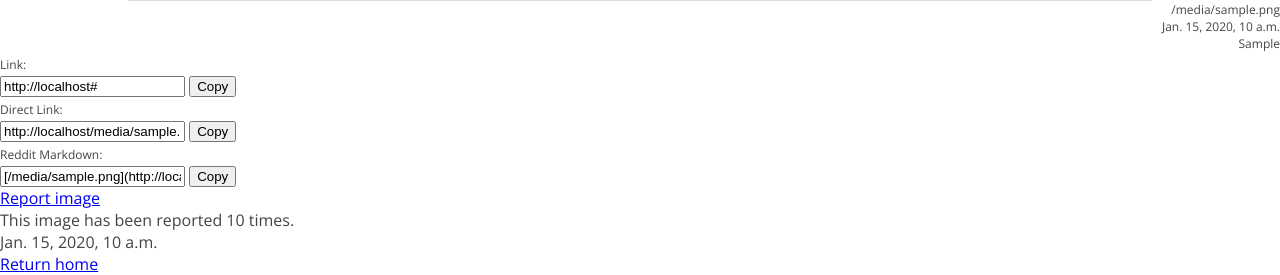
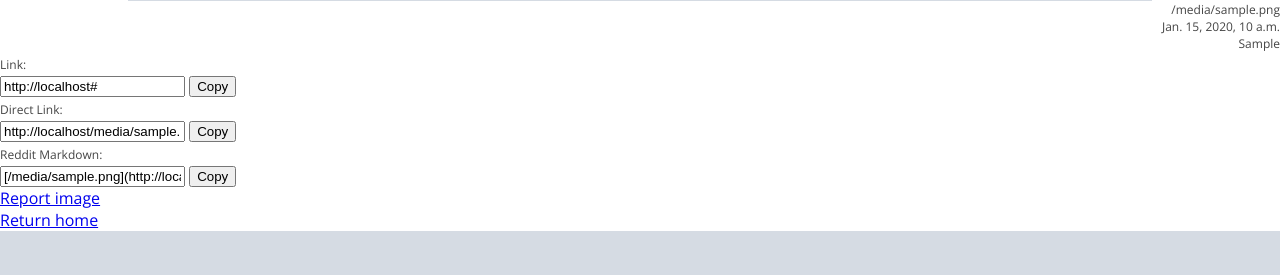
Before and after one commit to emojipeach/djangur, a Django app: template imageapp/templates/imageapp/image.html in a window 1280 px wide. Shown: the part 789-1064 px from the top of the page. After the commit the page ends 1020 px from the top, so only its background shows below. Run offline with Django 3.2, Linux system fonts and the light colour scheme; the template is opened without the code that fills it: most values are stand-ins (such as "Sample title", 1, 10 or a date in 2020); grey boxes marked "Sample" are stand-in pictures.

Commit message:
Update image.html

```diff
--- a/imageapp/templates/imageapp/image.html
+++ b/imageapp/templates/imageapp/image.html
@@ -71,12 +71,6 @@ clipboard.on('error', function(e) {
 </div>
 
 <div>
-  This image has been reported {{ current_image.reported }} times.
-</div>
-
-{{ current_image.reported_first_time }}
-
-<div>
   <a href="{% url 'imageapp:index' %}">Return home</a>
 </div>
 
```
